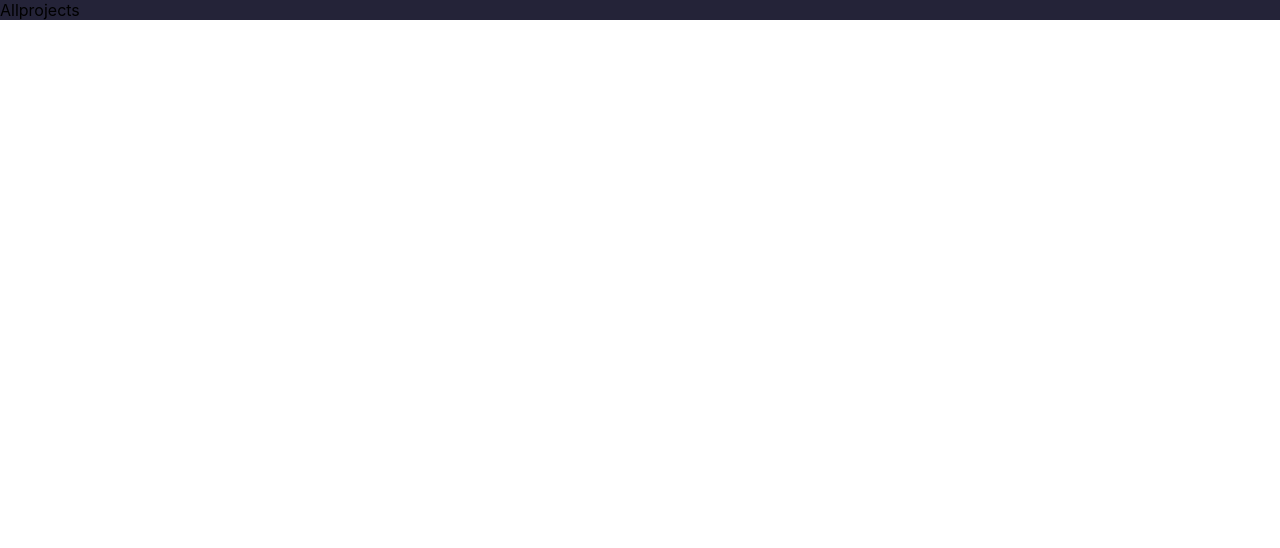
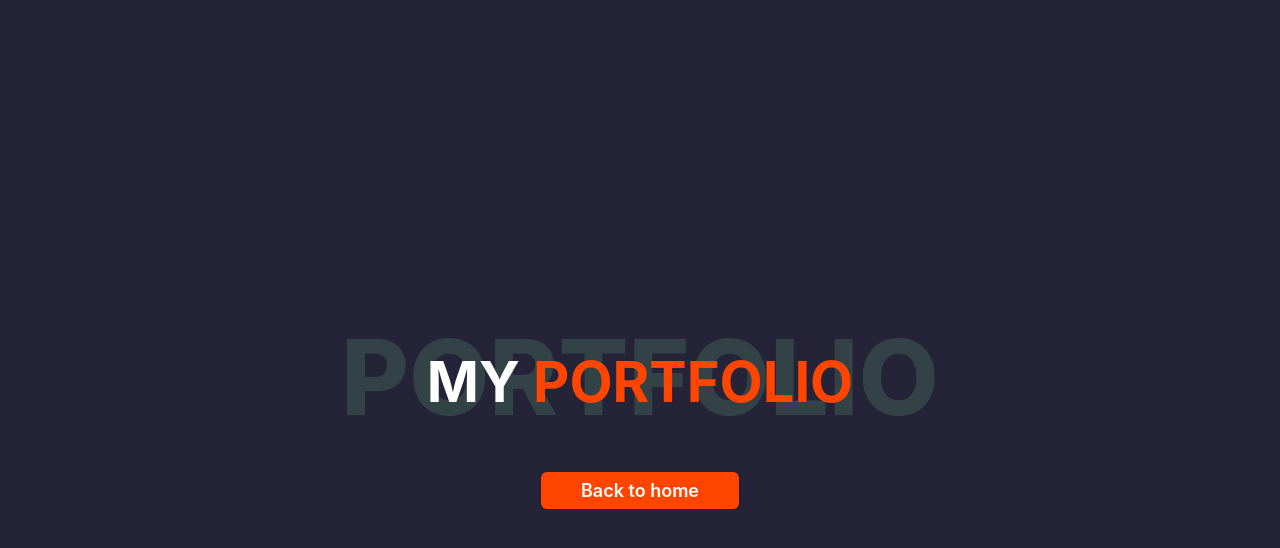
Before and after one commit to therohit777/folio.io, a React (Create React App) app: page /projects in a window 1280 px wide. Shown: the top 548 px of the page. Built offline with nearby package versions, Linux system fonts and the light colour scheme; a web font is replaced by a local one.

Commit message:
changes added to UI of Journey Sectionm

```diff
--- /dev/null
+++ b/src/components/Css/Allprojects.css
@@ -0,0 +1,9 @@
+.Allprojects{
+    width: 100%;
+    height: 100vh;
+    background-color: #242338;
+    display: flex;
+    justify-content: center;
+    align-items: center;
+    flex-direction: column;
+}
--- a/src/components/Css/Footer.css
+++ b/src/components/Css/Footer.css
@@ -23,7 +23,8 @@
     margin: 5px;
     color: #fff;
     border-radius: 10px;
-    background: #e3b200;
+    /* background: #e3b200; */
+    background-color: #6d6971;
     box-shadow: rgba(0, 0, 0, 0.795) 0px 5px 15px;
     text-shadow: rgba(0, 0, 0, 0.897) 0px 5px 15px;
     cursor: pointer;
--- a/src/components/Css/Hero.css
+++ b/src/components/Css/Hero.css
@@ -2,7 +2,9 @@
 @import url('https://fonts.googleapis.com/css2?family=Barlow:wght@500&family=Bigelow+Rules&family=Montserrat:wght@500&family=Open+Sans&family=Poppins:wght@600&family=Syne:wght@700&family=Ubuntu:wght@500&display=swap');
 .HeroSection{
     width:100%;
-    background: #e3b200;
+    /* background: #e3b200; */
+    /* background: #0063e3; */
+    background: #4700e3;
     padding: 30px 0;
     /* min-height: 100vh; */
     margin-top: 0;
--- a/src/components/Css/Navbar.css
+++ b/src/components/Css/Navbar.css
@@ -12,7 +12,9 @@
     transition: height 1s;
     top:0;
     position:sticky;
-    background: #e3b200;
+    /* background: #e3b200; */
+    /* background: #0063e3; */
+    background: #4700e3;
     z-index: 100;
 }
 .navbar{
--- a/src/components/Js/Projects/Allprojects.jsx
+++ b/src/components/Js/Projects/Allprojects.jsx
@@ -1,9 +1,14 @@
-import React from 'react'
+import React from 'react';
+import "../../Css/Allprojects.css";
+import { Link } from 'react-router-dom';
 
 const Allprojects = () => {
   return (
-    <div>Allprojects</div>
+    <div className='Allprojects'>
+      <div className="journeyheader"><p className='headjourney'>My <span className='headjtn'>Portfolio</span></p><span className='journeybgntxt'>Portfolio</span></div>
+      <Link to='/home' className='backhome'>Back to home</Link>
+    </div>
   )
 }
 
-export default Allprojects
+export default Allprojects;
```
